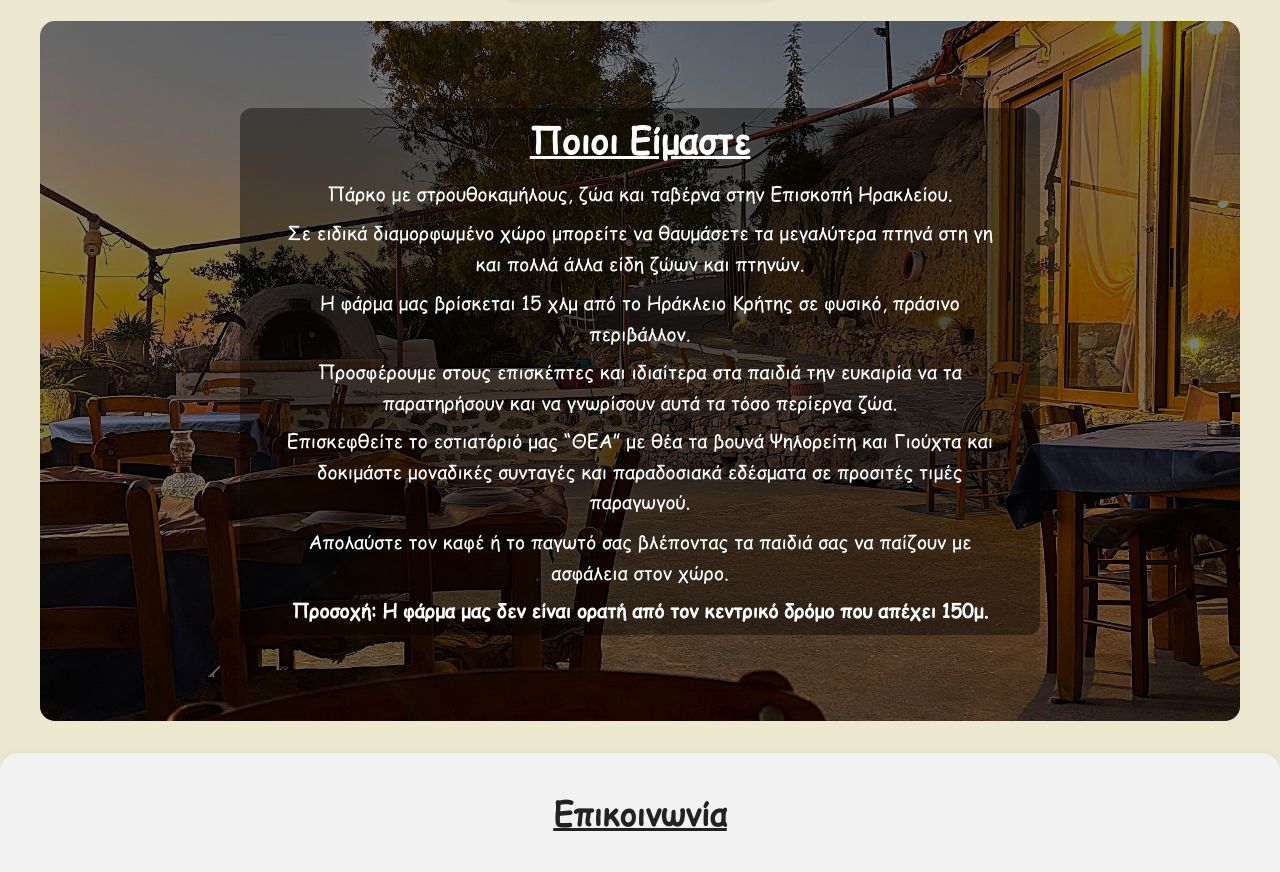
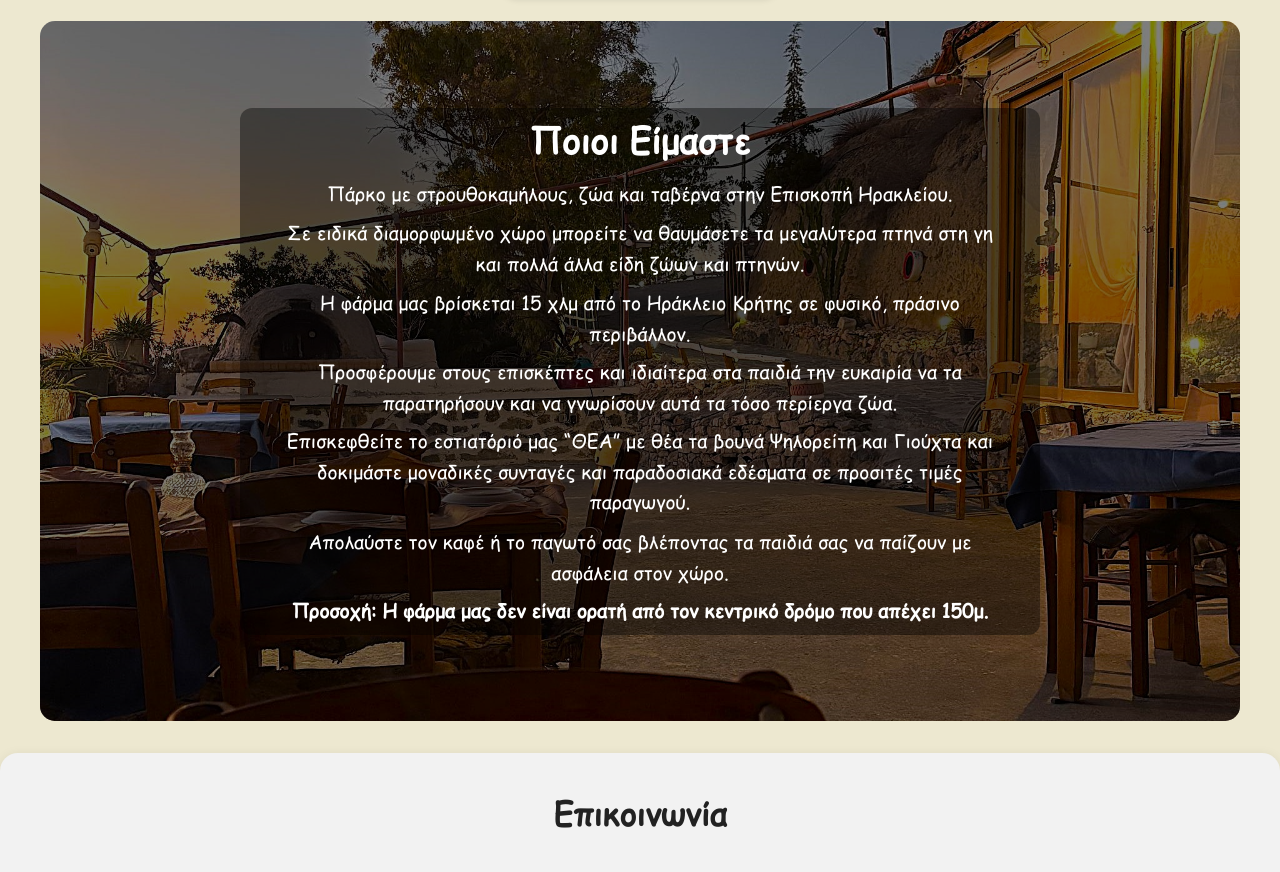
Before and after one commit to gdtsitlauri/ostrichzoopark, a plain HTML site: page index.html in a window 1280 px wide. Shown: the part 2095-2967 px from the top of the page. Drawn offline with Linux system fonts and the light colour scheme.

Commit message:
Updates_Finals

```diff
--- a/styles.css
+++ b/styles.css
@@ -709,7 +709,7 @@ html[lang="el"] .top-menu li a { font-size: 1.20rem; line-height: 1.2; }
 .about-overlay h2 {
   font-size: 2.2rem;
   margin-bottom: 0.5rem;
-  text-decoration: underline;
+  text-decoration: none;
 }
 
 .about-overlay p {
@@ -760,7 +760,7 @@ html[lang="el"] .top-menu li a { font-size: 1.20rem; line-height: 1.2; }
   font-size: 2rem;
   margin-bottom: 2rem;
   color: #222;
-  text-decoration: underline;
+  text-decoration: none;
 }
 
 /* Footer legal links */
```
